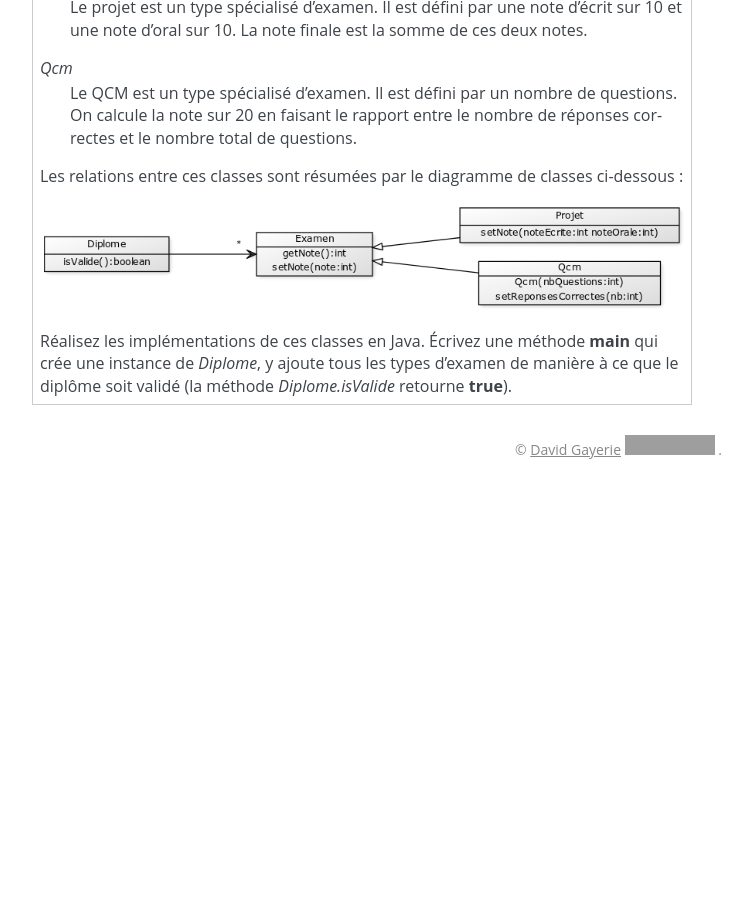
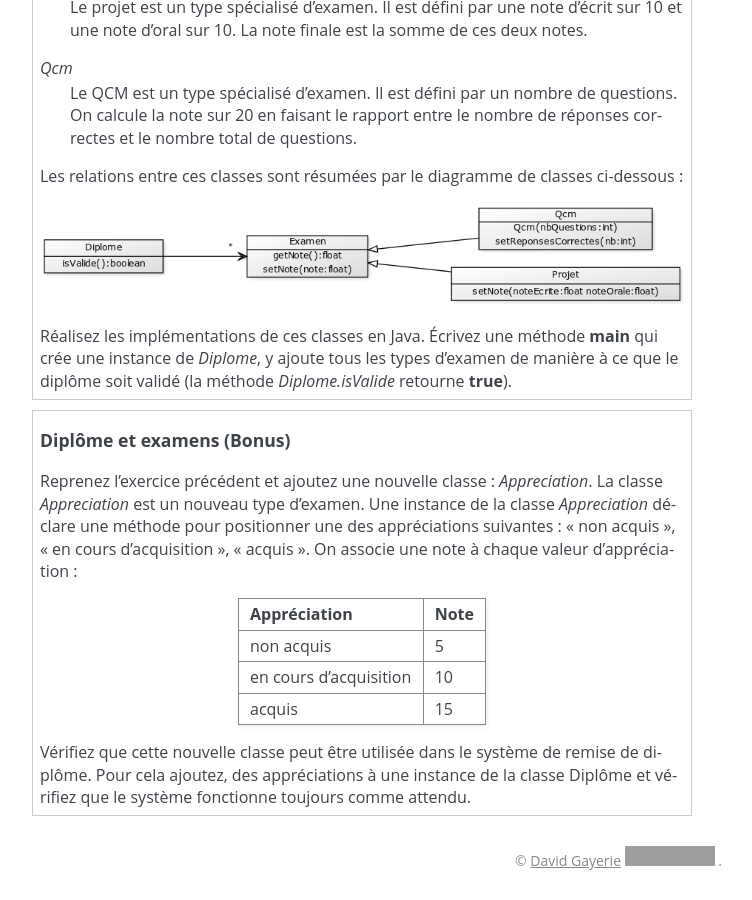
Before and after one commit to lanaflonPerso/cours-java-web, a Sphinx documentation site: the page built from source/relations_entre_objets.rst, in a window 1280 px wide and 900 px high, scrolled down 15954 px. Shown: the whole window, without its empty margins (398-1150 px from the left). Built offline with Sphinx 7.4.7, drawn with Linux system fonts in a browser that asks for light colours; formulas are drawn with MathJax 3; before the commit the page ends 16443 px from its top, so only the background shows below that; grey boxes are pictures that could not be loaded.

Commit message:
correction du diagramme de classe pour l'exo sur les diplômes et ajout de l'exo bonus

```diff
--- a/source/relations_entre_objets.rst
+++ b/source/relations_entre_objets.rst
@@ -830,6 +830,31 @@ Exercice
   qui crée une instance de *Diplome*, y ajoute tous les types d'examen de manière
   à ce que le diplôme soit validé (la méthode *Diplome.isValide* retourne **true**).
 
+
+.. only:: not epsi
+
+  .. topic:: Diplôme et examens (Bonus)
+    :class: exercice
+
+    Reprenez l'exercice précédent et ajoutez une nouvelle classe : *Appreciation*.
+    La classe *Appreciation* est un nouveau type d'examen. Une instance de la
+    classe *Appreciation* déclare une méthode pour positionner une des
+    appréciations suivantes : "non acquis", "en cours d'acquisition", "acquis".
+    On associe une note à chaque valeur d'appréciation :
+
+    ====================== ====
+         Appréciation      Note
+    ====================== ====
+    non acquis             5
+    en cours d'acquisition 10
+    acquis                 15
+    ====================== ====
+
+    Vérifiez que cette nouvelle classe peut être utilisée dans le système de
+    remise de diplôme. Pour cela ajoutez, des appréciations à une instance de la
+    classe Diplôme et vérifiez que le système fonctionne toujours comme attendu.
+
+
 .. _Object: https://docs.oracle.com/javase/8/docs/api/java/lang/Object.html
 .. _toString: https://docs.oracle.com/javase/8/docs/api/java/lang/Object.html#toString--
 .. _equals: https://docs.oracle.com/javase/8/docs/api/java/lang/Object.html#equals-java.lang.Object-
```
Also changed, not shown: source/images/heritage/exercice_examen.png, yuml.txt (added).
